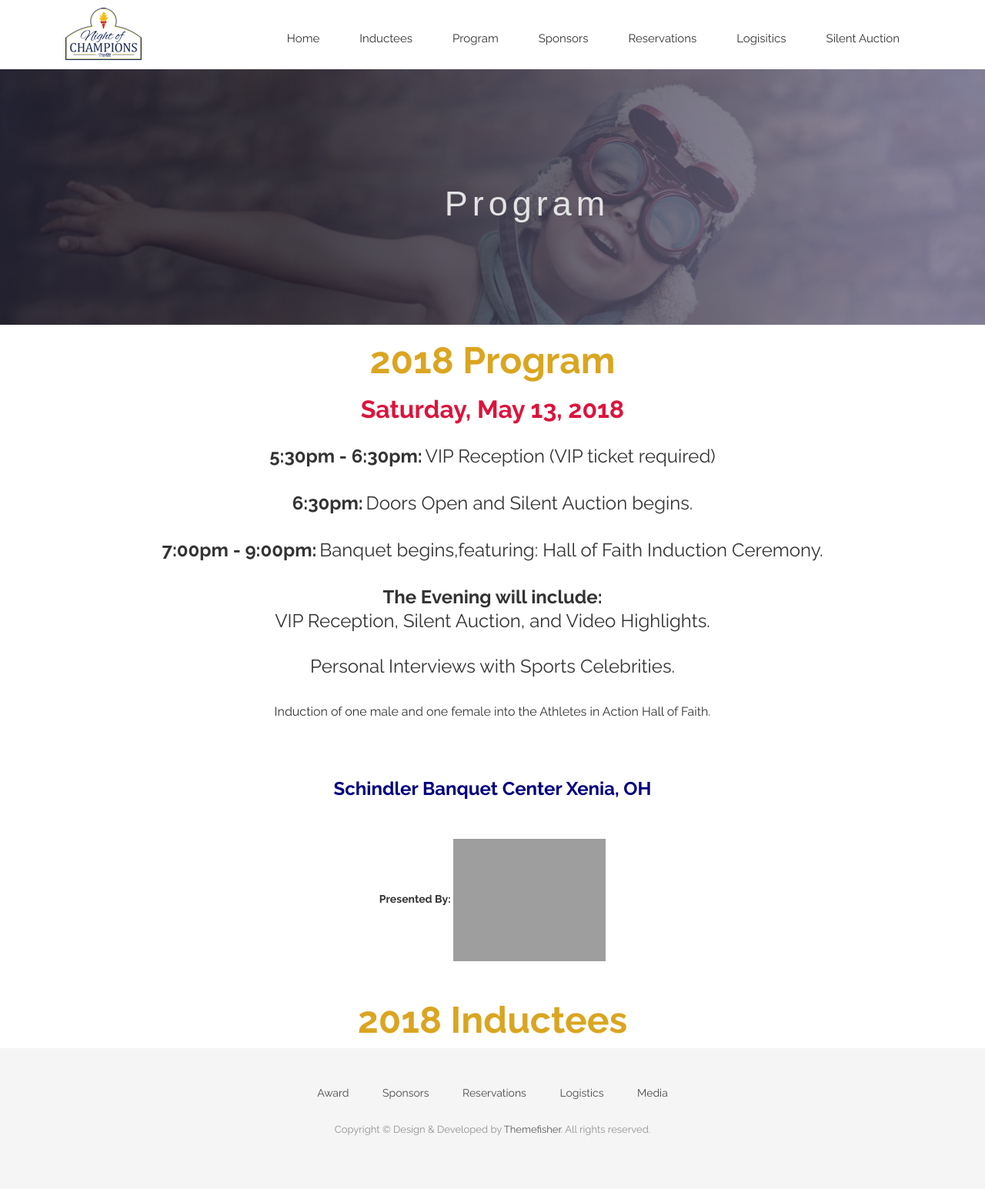
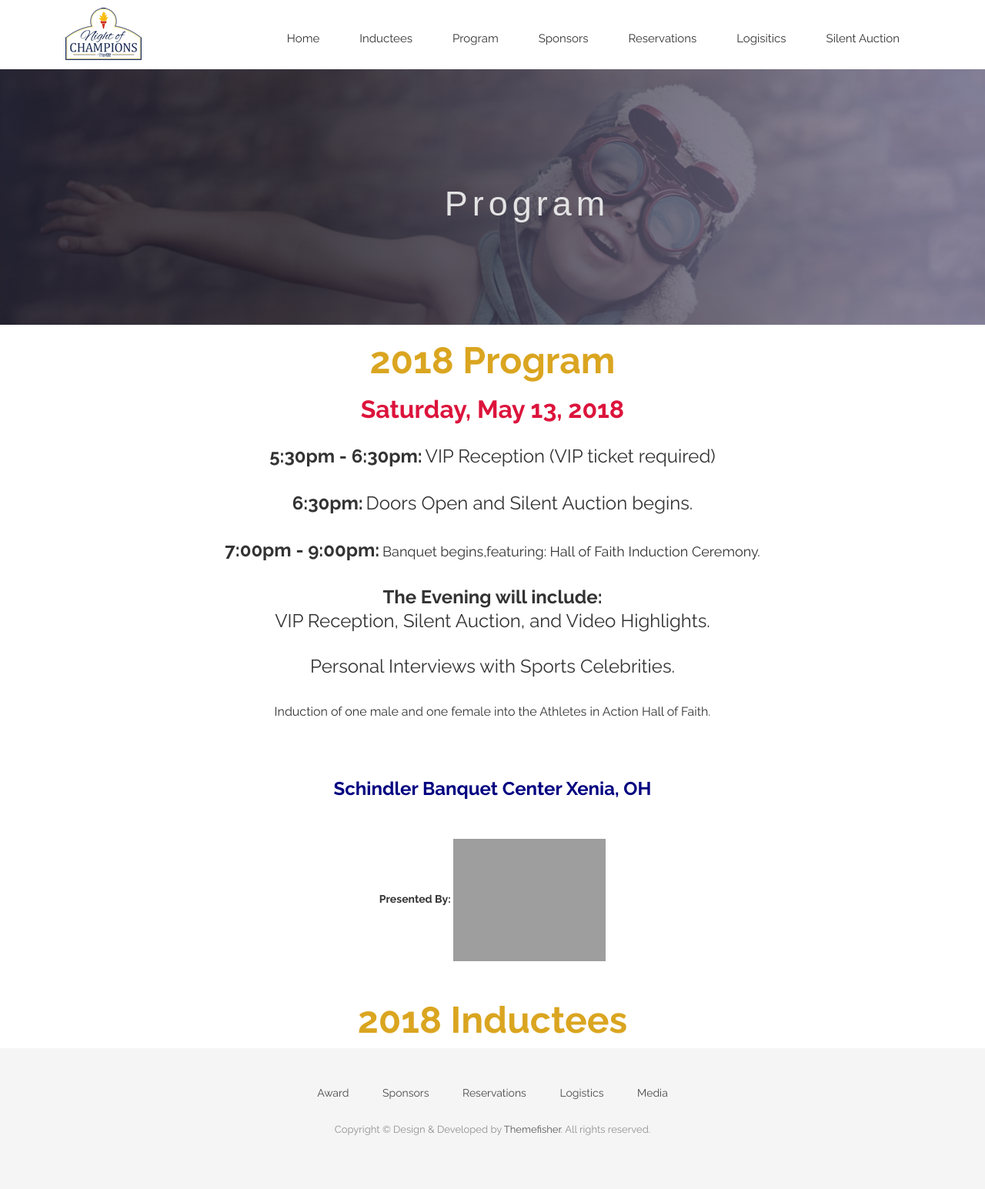
Before and after one commit to CruGlobal/NightofChampions, a Jekyll site: the page built from program.markdown, in a window 1280 px wide. Shown: the whole page at 77% size. Built offline with Jekyll 4.4.1, drawn with Linux system fonts in a browser that asks for light colours; nearby versions of some CDN libraries; some web fonts are replaced; grey boxes are pictures that could not be loaded.

Commit message:
Updated Program

```diff
--- a/program.markdown
+++ b/program.markdown
@@ -26,7 +26,7 @@ position: 1
 <br>
 <p><b>
 <font size="5">7:00pm - 9:00pm:</font></b>
-<font size="5">Banquet begins,featuring: Hall of Faith Induction Ceremony.</font></p>
+<font size="4">Banquet begins,featuring: Hall of Faith Induction Ceremony.</font></p>
 </div>
 <br>
 <div style="text-align: center;">
```
